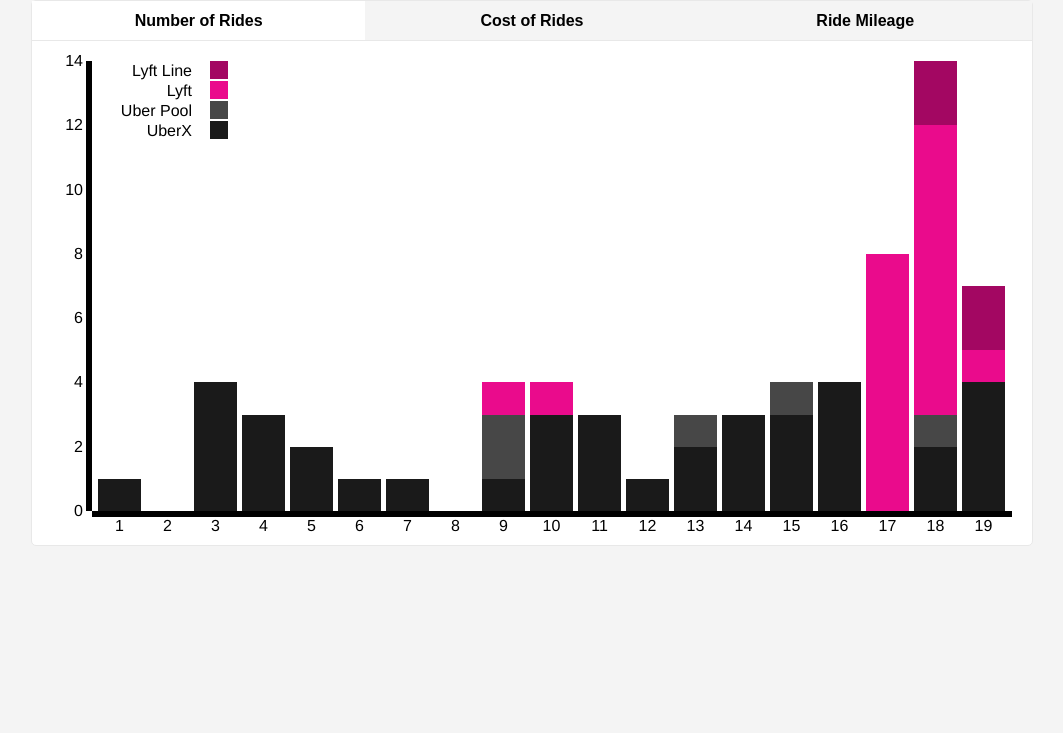
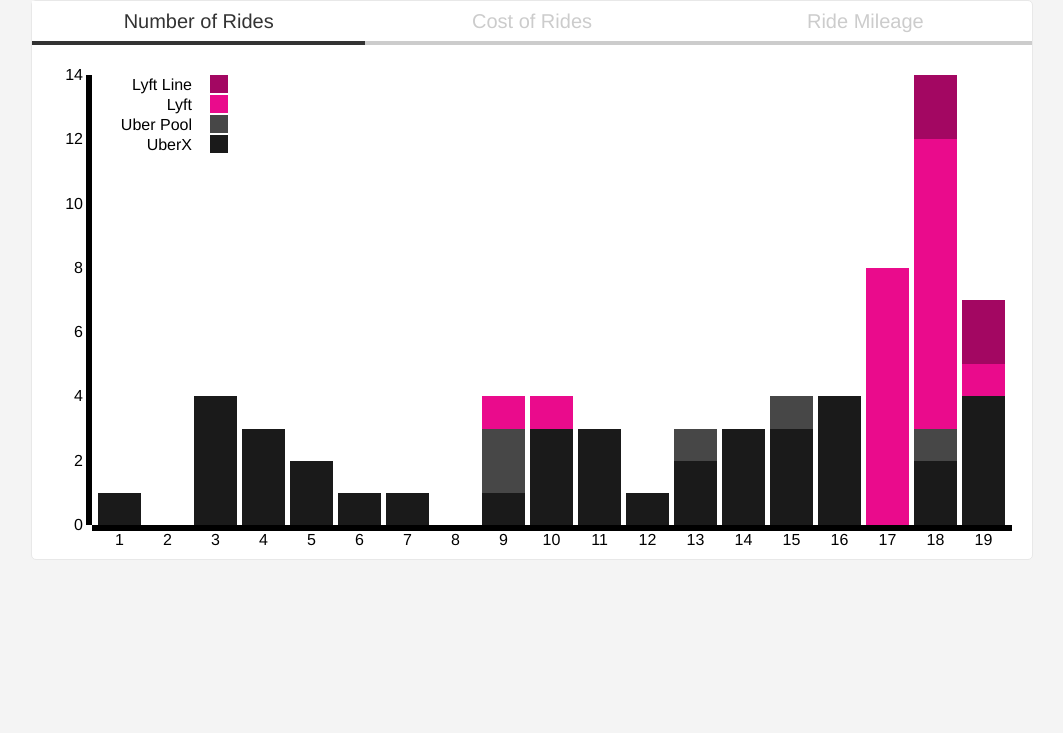
Before and after one commit to hankcouture/uber-lyft-data-visualization, a plain HTML site: page index.html in a window 1280 px wide. Shown: the part 67-800 px from the top of the page, without its empty margins (108-1171 px from the left). Drawn offline with nearby package versions, Linux system fonts and the light colour scheme.

Commit message:
Refactored CSS for Tabs

```diff
--- a/app.js
+++ b/app.js
@@ -180,13 +180,14 @@ function makeBarChart(className, data) {
 var rideCostClicked = false;
 var rideMileageClicked = false;
 
-$('.numberOfRidesButton').on('click', function(){
+$('.numberOfRidesTab').on('click', function(){
   $('.rideCost').hide();
   $('.rideMileage').hide();
   $('.numberOfRides').show();
 })
 
-$('.rideCostButton').on('click', function(){
+$('.rideCostTab').on('click', function(){
+    console.log('hi');
   if (!rideCostClicked) {
     $('.numberOfRides').hide();
     $('.rideMileage').hide();
@@ -199,7 +200,7 @@ $('.rideCostButton').on('click', function(){
   }
 })
 
-$('.rideMileageButton').on('click', function(){
+$('.rideMileageTab').on('click', function(){
   if (!rideMileageClicked) {
     $('.numberOfRides').hide();
     $('.rideCost').hide();
--- a/index.html
+++ b/index.html
@@ -1,58 +1,18 @@
 <!DOCTYPE html>
 <html>
   <head>
-    <style type="text/css">
-      body {
-        font-family: Helvetica;
-        background-color: #f4f4f4;
-        text-align: center;
-      }
-
-      h1 {
-        margin: 15px 0px;
-      }
-
-      .filterBar button {
-        float: left;
-        width: 33.33%;
-        height: 40px;
-        font-size: 16px;
-        font-weight: 700;
-        border: none;
-        border-bottom: 1px solid #e8e8e8;
-        background-color: #f4f4f4;
-      }
-
-      .filterBar button:focus {
-        outline: none;
-        background-color: #fff;
-      }
-
-      .filterBar button:active {
-        background-color: #fff;
-      }
-
-      .display {
-        background-color: #fff;
-        width: 1000px;
-        margin: 0px auto;
-        border: 1px solid #e8e8e8;
-        border-radius: 5px;
-      }
-
-      .bar:hover {
-        opacity: 0.6;
-        cursor: pointer;
-      }
-    </style>
+    <link rel="stylesheet" type="text/css" href="style.css">
   </head>
   <body>
     <h1>Uber vs. Lyft Ride Data</h1>
     <div class="display">
-      <div class="filterBar">
-        <button class="numberOfRidesButton">Number of Rides</button>
-        <button class="rideCostButton">Cost of Rides</button>
-        <button class="rideMileageButton">Ride Mileage</button>
+      <div class="tabs">
+        <input type="radio" name="tabs" id="tab1" checked>
+        <label for="tab1" class="numberOfRidesTab">Number of Rides</label>
+        <input type="radio" name="tabs" id="tab2">
+        <label for="tab2" class="rideCostTab">Cost of Rides</label>
+        <input type="radio" name="tabs" id="tab3">
+        <label for="tab3" class="rideMileageTab">Ride Mileage</label>
       </div>
       <div class="graph"></div>
     </div>
--- /dev/null
+++ b/style.css
@@ -0,0 +1,66 @@
+body {
+  font-family: Helvetica;
+  background-color: #f4f4f4;
+  text-align: center;
+}
+
+h1 {
+  margin: 15px 0px;
+}
+
+.display {
+  background-color: #fff;
+  width: 1000px;
+  margin: 0px auto;
+  border: 1px solid #e8e8e8;
+  border-radius: 5px;
+}
+
+.bar:hover {
+  opacity: 0.6;
+  cursor: pointer;
+}
+
+.tabs {
+    float: none;
+    list-style: none;
+    padding: 0;
+    margin: 0 auto 10px;
+}
+
+.tabs:after {
+    content: '';
+    display: table;
+    clear: both;
+}
+
+.tabs input[type=radio] {
+    display:none;
+}
+
+.tabs label {
+    display: block;
+    float: left;
+    width: 33.3333%;
+    color: #ccc;
+    font-size: 20px;
+    font-weight: normal;
+    text-decoration: none;
+    text-align: center;
+    line-height: 2;
+    cursor: pointer;
+    border-bottom: 4px solid #ccc;
+    -webkit-transition: all 0.5s; /* Safari 3.1 to 6.0 */
+    transition: all 0.5s;
+}
+
+.tabs label:hover {
+    color: #333333;
+    border-bottom: 4px solid #333333;
+}
+
+.tabs [id^="tab"]:checked + label {
+    background: #FFF;
+    border-bottom: 4px solid #333333;
+    color: #333333;
+}
```
